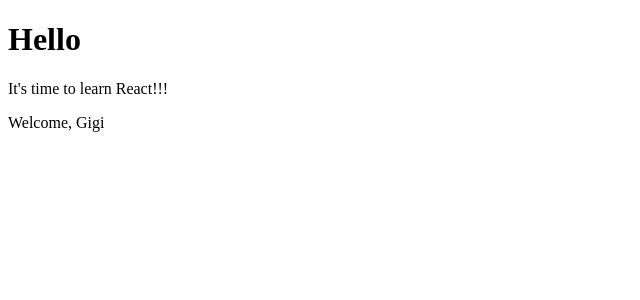
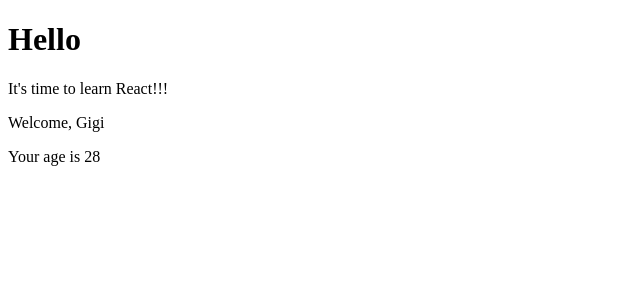
Before and after one commit to PeppeOliveri/Esercizi-React, a React (Create React App) app in the folder myapp/: page / in a window 1280 px wide. Shown: the top 300 px of the page, without its empty margins (0-640 px from the left). Built offline with nearby package versions, Linux system fonts and the light colour scheme.

Commit message:
exercise 04 react

```diff
--- a/myapp/src/Welcome.js
+++ b/myapp/src/Welcome.js
@@ -5,10 +5,12 @@
     return (
       <div>
         <p>Welcome, {this.props.name}</p>
+        <p>Your age is {this.props.age}</p>
       </div>
     );
   }
   static defaultProps = {
     name: "Gigi",
+    age: 28,
   };
 }
```
